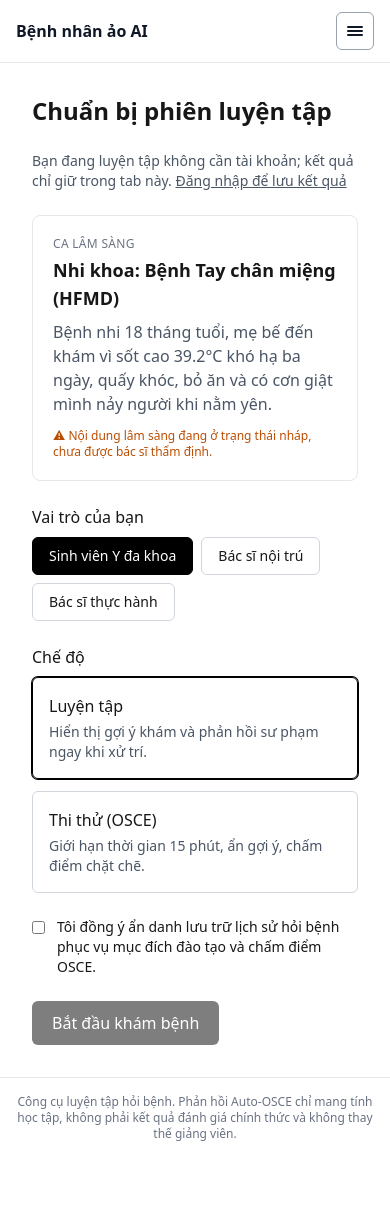
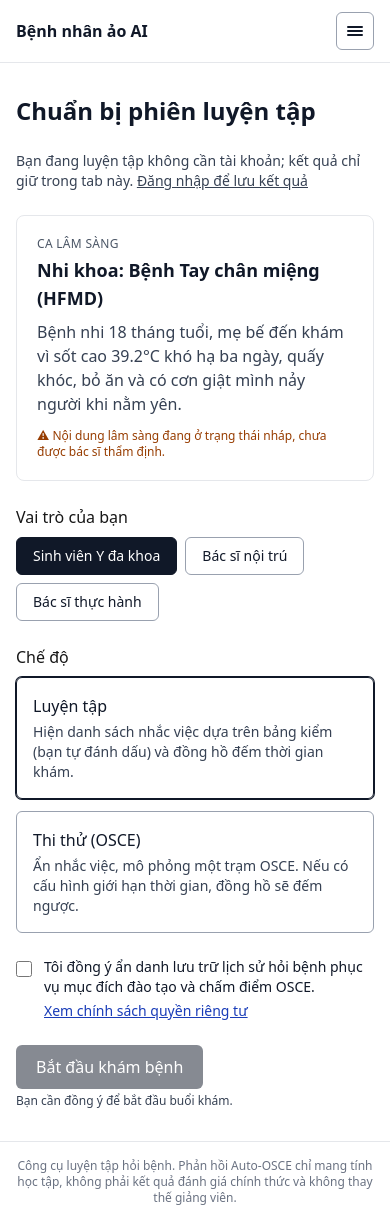
Before and after one commit to SyxThan/AI_Virtual_Patient, a Next.js app in the folder apps/web/: page /setup in a window 390 px wide. Before the commit the page ends 1158 px from the top, so only its background shows below. Built offline with nearby package versions, Linux system fonts and the light colour scheme; no server answers.

Commit message:
feat(web): a11y and responsive pass on setup and debrief [AVP-112]

```diff
--- a/apps/web/src/app/debrief/[id]/page.tsx
+++ b/apps/web/src/app/debrief/[id]/page.tsx
@@ -11,13 +11,17 @@ import RedFlagAlertBanner from "@/components/debrief/RedFlagAlertBanner";
 import RubricEvidenceList from "@/components/debrief/RubricEvidenceList";
 import ScoreSummaryCard from "@/components/debrief/ScoreSummaryCard";
 import TranscriptDrawer from "@/components/debrief/TranscriptDrawer";
+import { FOCUS_RING } from "@/components/ui/focus";
 import { useDebriefData } from "@/hooks/useDebriefData";
 
 function Skeleton({ message }: { message: string }) {
   return (
     <div className="space-y-4" aria-busy="true">
       <p className="flex items-center gap-2 text-sm text-gray-600" role="status">
-        <span className="h-4 w-4 animate-spin rounded-full border-2 border-indigo-200 border-t-indigo-600" aria-hidden />
+        <span
+          className="h-4 w-4 animate-spin rounded-full border-2 border-indigo-200 border-t-indigo-700 motion-reduce:animate-none"
+          aria-hidden
+        />
         {message}
       </p>
       {[0, 1, 2].map((i) => (
@@ -30,7 +34,11 @@ function Skeleton({ message }: { message: string }) {
 function Notice({ tone, children }: { tone: "error" | "info"; children: React.ReactNode }) {
   const cls =
     tone === "error" ? "border-red-200 bg-red-50 text-red-900" : "border-gray-200 bg-gray-50 text-gray-800";
-  return <div className={`rounded-lg border px-4 py-4 text-sm ${cls}`}>{children}</div>;
+  return (
+    <div role={tone === "error" ? "alert" : "status"} className={`rounded-lg border px-4 py-4 text-sm ${cls}`}>
+      {children}
+    </div>
+  );
 }
 
 export default function DebriefPage({ params }: { params: Promise<{ id: string }> }) {
@@ -60,7 +68,11 @@ export default function DebriefPage({ params }: { params: Promise<{ id: string }
     body = (
       <Notice tone="info">
         <p>{vi.debrief.timeout}</p>
-        <button type="button" onClick={refresh} className="mt-3 rounded-md bg-gray-800 px-3 py-1.5 text-white">
+        <button
+          type="button"
+          onClick={refresh}
+          className={`mt-3 rounded-md bg-gray-800 px-3 py-1.5 text-white ${FOCUS_RING}`}
+        >
           {vi.debrief.reload}
         </button>
       </Notice>
@@ -73,7 +85,10 @@ export default function DebriefPage({ params }: { params: Promise<{ id: string }
     body = (
       <Notice tone="info">
         <p>{vi.debrief.notFinished}</p>
-        <Link href={`/session/${id}`} className="mt-3 inline-block text-indigo-700 underline">
+        <Link
+          href={`/session/${id}`}
+          className={`mt-3 inline-block rounded text-indigo-800 underline ${FOCUS_RING}`}
+        >
           {vi.debrief.backToSession}
         </Link>
       </Notice>
@@ -82,7 +97,11 @@ export default function DebriefPage({ params }: { params: Promise<{ id: string }
     body = (
       <Notice tone="error">
         <p>{vi.debrief.loadError}</p>
-        <button type="button" onClick={refresh} className="mt-3 rounded-md bg-red-700 px-3 py-1.5 text-white">
+        <button
+          type="button"
+          onClick={refresh}
+          className={`mt-3 rounded-md bg-red-700 px-3 py-1.5 text-white ${FOCUS_RING}`}
+        >
           {vi.debrief.reload}
         </button>
       </Notice>
@@ -97,7 +116,7 @@ export default function DebriefPage({ params }: { params: Promise<{ id: string }
           type="button"
           onClick={onRetry}
           disabled={retrying}
-          className="mt-3 rounded-md bg-red-700 px-4 py-2 font-medium text-white hover:bg-red-800 disabled:opacity-60"
+          className={`mt-3 rounded-md bg-red-700 px-4 py-2 font-medium text-white hover:bg-red-800 disabled:opacity-60 ${FOCUS_RING}`}
         >
           {retrying ? vi.debrief.retrying : vi.debrief.retry}
         </button>
@@ -129,7 +148,7 @@ export default function DebriefPage({ params }: { params: Promise<{ id: string }
   }
 
   return (
-    <main className="mx-auto max-w-5xl space-y-5 p-4 sm:p-8">
+    <main className="mx-auto w-full max-w-5xl space-y-5 px-4 py-6 sm:p-8">
       <header className="flex flex-wrap items-center justify-between gap-3">
         <h1 className="text-2xl font-semibold text-gray-900">{vi.debrief.title}</h1>
         <ExportPdfButton sessionId={id} disabled={!(evDone && dbDone)} />
@@ -137,15 +156,21 @@ export default function DebriefPage({ params }: { params: Promise<{ id: string }
       <PracticeNoticeBanner sourcesReviewed={dbDone ? (db?.sources_reviewed ?? false) : null} />
       {body}
       <footer className="flex flex-wrap gap-3 border-t border-gray-200 pt-5">
-        <Link href="/setup" className="rounded-md bg-indigo-600 px-4 py-2 text-sm font-medium text-white hover:bg-indigo-700">
+        <Link
+          href="/setup"
+          className={`rounded-md bg-indigo-700 px-4 py-2 text-sm font-medium text-white hover:bg-indigo-800 ${FOCUS_RING}`}
+        >
           {vi.debrief.actions.newCase}
         </Link>
-        <Link
-          href={`/session/${id}`}
-          className="rounded-md border border-gray-300 px-4 py-2 text-sm font-medium text-gray-700 hover:bg-gray-50"
+        {/* A finished session redirects away from /session/{id}, so review the transcript here. */}
+        <button
+          type="button"
+          onClick={() => setFocusTurn(turns[0]?.turn_idx ?? 0)}
+          disabled={turns.length === 0}
+          className={`rounded-md border border-gray-400 px-4 py-2 text-sm font-medium text-gray-900 hover:bg-gray-50 disabled:opacity-50 ${FOCUS_RING}`}
         >
-          {vi.debrief.actions.reviewSession}
-        </Link>
+          {vi.debriefUx.reviewTranscript}
+        </button>
       </footer>
       {focusTurn !== null && <TranscriptDrawer turns={turns} focusIdx={focusTurn} onClose={closeDrawer} />}
     </main>
--- a/apps/web/src/app/setup/page.tsx
+++ b/apps/web/src/app/setup/page.tsx
@@ -5,6 +5,7 @@ import { useRouter } from "next/navigation";
 import { useState } from "react";
 import vi from "../../../messages/vi.json";
 import { useAuth } from "@/components/auth/AuthProvider";
+import { FOCUS_RING } from "@/components/ui/focus";
 import { API_URL, authHeaders, rememberGuestSession, whenAuthReady } from "@/lib/sessionAuth";
 
 const CASE_ID = "case-01-hfmd";
@@ -45,16 +46,16 @@ export default function SetupPage() {
   }
 
   return (
-    <main className="mx-auto flex min-h-screen max-w-2xl flex-col gap-6 p-8">
-      <h1 className="text-2xl font-semibold">{vi.setup.title}</h1>
+    <main className="mx-auto flex w-full max-w-2xl flex-col gap-6 px-4 py-8 sm:px-6">
+      <h1 className="text-2xl font-semibold text-gray-900">{vi.setup.title}</h1>
 
       {status === "signedIn" ? (
-        <p className="text-sm text-gray-600">{vi.auth.setupSignedIn}</p>
+        <p className="text-sm text-gray-700">{vi.auth.setupSignedIn}</p>
       ) : status !== "loading" ? (
-        <p className="text-sm text-gray-600">
+        <p className="text-sm text-gray-700">
           {vi.auth.setupGuest}{" "}
           {status === "signedOut" && (
-            <Link href="/login?next=/setup" className="underline">
+            <Link href="/login?next=/setup" className={`rounded underline ${FOCUS_RING}`}>
               {vi.auth.setupSignIn}
             </Link>
           )}
@@ -70,7 +71,7 @@ export default function SetupPage() {
           <button
             type="button"
             onClick={() => setError(null)}
-            className="shrink-0 text-sm underline"
+            className={`shrink-0 rounded text-sm underline ${FOCUS_RING}`}
           >
             {vi.setup.error.dismiss}
           </button>
@@ -79,12 +80,15 @@ export default function SetupPage() {
 
       {/* Case card */}
       <section className="rounded-lg border border-gray-200 p-5">
-        <p className="text-xs font-medium uppercase tracking-wide text-gray-500">
+        <p className="text-xs font-medium uppercase tracking-wide text-gray-600">
           {vi.setup.case.label}
         </p>
-        <h2 className="mt-1 text-lg font-semibold">{vi.setup.case.title}</h2>
-        <p className="mt-2 text-gray-600">{vi.setup.case.summary}</p>
-        <p className="mt-3 text-xs text-amber-700">⚠ {vi.setup.case.draftNotice}</p>
+        <h2 className="mt-1 text-lg font-semibold text-gray-900">{vi.setup.case.title}</h2>
+        <p className="mt-2 text-gray-700">{vi.setup.case.summary}</p>
+        <p className="mt-3 text-xs text-amber-800">
+          <span aria-hidden="true">⚠ </span>
+          {vi.setup.case.draftNotice}
+        </p>
       </section>
 
       {/* Role */}
@@ -97,8 +101,10 @@ export default function SetupPage() {
               type="button"
               aria-pressed={role === r}
               onClick={() => setRole(r)}
-              className={`rounded-md border px-4 py-2 text-sm ${
-                role === r ? "border-black bg-black text-white" : "border-gray-300"
+              className={`rounded-md border px-4 py-2 text-sm ${FOCUS_RING} ${
+                role === r
+                  ? "border-gray-900 bg-gray-900 text-white"
+                  : "border-gray-400 text-gray-900 hover:bg-gray-50"
               }`}
             >
               {vi.setup.role[r]}
@@ -117,13 +123,15 @@ export default function SetupPage() {
               type="button"
               aria-pressed={mode === m}
               onClick={() => setMode(m)}
-              className={`rounded-md border p-4 text-left ${
-                mode === m ? "border-black ring-1 ring-black" : "border-gray-300"
+              className={`rounded-md border p-4 text-left ${FOCUS_RING} ${
+                mode === m
+                  ? "border-gray-900 ring-1 ring-gray-900"
+                  : "border-gray-400 hover:bg-gray-50"
               }`}
             >
-              <span className="font-medium">{vi.setup.mode[m]}</span>
-              <span className="mt-1 block text-sm text-gray-600">
-                {m === "guided" ? vi.setup.mode.guidedDesc : vi.setup.mode.examDesc}
+              <span className="font-medium text-gray-900">{vi.setup.mode[m]}</span>
+              <span className="mt-1 block text-sm text-gray-700">
+                {m === "guided" ? vi.setupUx.guidedDesc : vi.setupUx.examDesc}
               </span>
             </button>
           ))}
@@ -131,25 +139,41 @@ export default function SetupPage() {
       </fieldset>
 
       {/* Consent */}
-      <label className="flex items-start gap-3 text-sm">
+      <div className="flex flex-col gap-1">
+        <label className="flex items-start gap-3 text-sm text-gray-900">
           <input
             type="checkbox"
             checked={consent}
             onChange={(e) => setConsent(e.target.checked)}
-          className="mt-1"
+            className={`mt-1 h-4 w-4 shrink-0 accent-gray-900 ${FOCUS_RING}`}
           />
           <span>{vi.setup.consent.label}</span>
         </label>
+        <Link
+          href="/privacy"
+          className={`ml-7 w-fit rounded text-sm text-blue-800 underline ${FOCUS_RING}`}
+        >
+          {vi.setupUx.privacyLink}
+        </Link>
+      </div>
 
       {/* Start */}
+      <div className="flex flex-col gap-1">
         <button
           type="button"
           disabled={!consent || loading}
+          aria-describedby={!consent ? "consent-hint" : undefined}
           onClick={handleStart}
-        className="w-fit rounded-md bg-black px-5 py-2.5 text-white disabled:cursor-not-allowed disabled:opacity-50"
+          className={`w-fit rounded-md bg-gray-900 px-5 py-2.5 text-white hover:bg-gray-700 disabled:cursor-not-allowed disabled:opacity-50 ${FOCUS_RING}`}
         >
           {loading ? vi.setup.starting : vi.setup.start}
         </button>
+        {!consent && (
+          <p id="consent-hint" className="text-xs text-gray-700">
+            {vi.setupUx.consentHint}
+          </p>
+        )}
+      </div>
     </main>
   );
 }
--- a/apps/web/src/components/debrief/ExportPdfButton.tsx
+++ b/apps/web/src/components/debrief/ExportPdfButton.tsx
@@ -2,6 +2,7 @@
 
 import { useState } from "react";
 import vi from "../../../messages/vi.json";
+import { FOCUS_RING } from "@/components/ui/focus";
 import { API_URL, authHeaders, whenAuthReady } from "@/lib/sessionAuth";
 
 /**
@@ -52,7 +53,7 @@ export default function ExportPdfButton({ sessionId, disabled }: { sessionId: st
         type="button"
         onClick={exportPdf}
         disabled={disabled || busy}
-        className="inline-flex items-center gap-2 rounded-md bg-indigo-600 px-4 py-2 text-sm font-medium text-white hover:bg-indigo-700 disabled:cursor-not-allowed disabled:opacity-50"
+        className={`inline-flex items-center gap-2 rounded-md bg-indigo-700 px-4 py-2 text-sm font-medium text-white hover:bg-indigo-800 disabled:cursor-not-allowed disabled:opacity-50 ${FOCUS_RING}`}
       >
         {busy && (
           <span className="h-4 w-4 animate-spin rounded-full border-2 border-white/40 border-t-white" aria-hidden />
--- a/apps/web/src/components/debrief/PedagogicalDebriefPanel.tsx
+++ b/apps/web/src/components/debrief/PedagogicalDebriefPanel.tsx
@@ -18,7 +18,7 @@ function Tier({ n, title, children }: { n: number; title: string; children: Reac
 }
 
 function List({ items, danger = false }: { items: string[]; danger?: boolean }) {
-  if (items.length === 0) return <p className="italic text-gray-400">{vi.debrief.summary.none}</p>;
+  if (items.length === 0) return <p className="italic text-gray-600">{vi.debrief.summary.none}</p>;
   return (
     <ul className={`list-disc space-y-1 pl-5 ${danger ? "text-red-800" : ""}`}>
       {items.map((x) => (
--- a/apps/web/src/components/debrief/ScoreSummaryCard.tsx
+++ b/apps/web/src/components/debrief/ScoreSummaryCard.tsx
@@ -12,10 +12,10 @@ export default function ScoreSummaryCard({ evaluation }: { evaluation: Evaluatio
 
   return (
     <section className="rounded-lg border border-gray-200 bg-white p-5 shadow-sm">
-      <h2 className="text-sm font-medium text-gray-500">{vi.debrief.score.title}</h2>
+      <h2 className="text-sm font-medium text-gray-600">{vi.debrief.score.title}</h2>
       <p className="mt-1 text-4xl font-bold text-gray-900">
         {score.toLocaleString("vi-VN", { maximumFractionDigits: 2 })}
-        <span className="ml-1 text-lg font-medium text-gray-500">{vi.debrief.score.outOf}</span>
+        <span className="ml-1 text-lg font-medium text-gray-600">{vi.debrief.score.outOf}</span>
       </p>
       <div
         className="mt-3 h-3 w-full overflow-hidden rounded-full bg-gray-100"
@@ -33,7 +33,7 @@ export default function ScoreSummaryCard({ evaluation }: { evaluation: Evaluatio
           </li>
         ))}
       </ul>
-      <p className="mt-3 text-xs text-gray-400">
+      <p className="mt-3 text-xs text-gray-600">
         {fmt(vi.debrief.score.versions, {
           rubric: evaluation.rubric_version ?? "?",
           scoring: evaluation.scoring_version ?? "?",
```
Also changed, not shown: apps/web/src/components/debrief/CitedClaimsSection.tsx (+4 -3 lines), apps/web/src/components/debrief/RubricEvidenceList.tsx (+6 -5 lines), apps/web/src/components/debrief/TranscriptDrawer.tsx (+11 -11 lines). Lines whose indentation alone changed are shown as unchanged.
